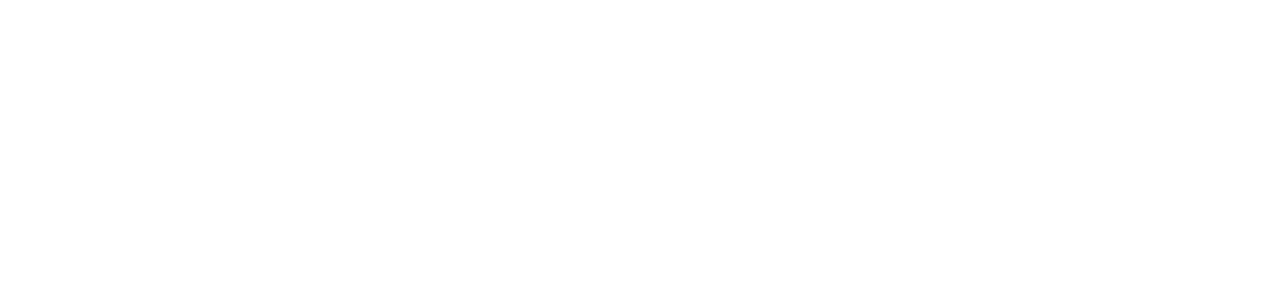
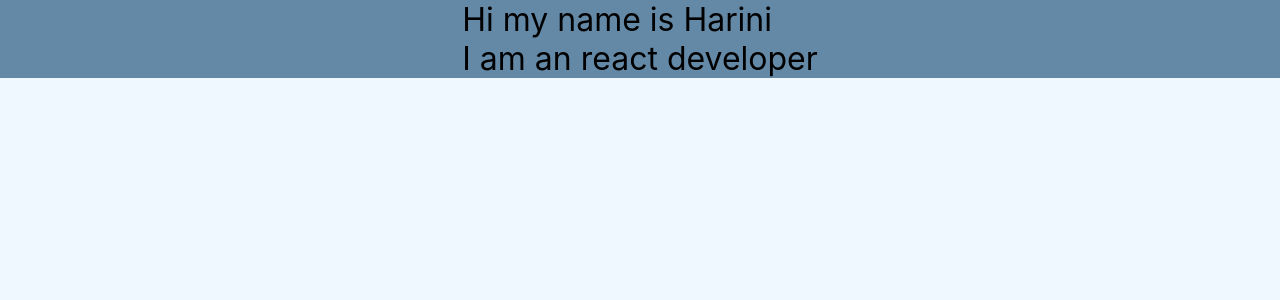
Before and after one commit to harini24/Life-folio, a React (Create React App) app: page / in a window 1280 px wide. Shown: the top 300 px of the page. Built offline with nearby package versions, Linux system fonts and the light colour scheme.

Commit message:
contains changes related to introduction

```diff
--- a/src/App.tsx
+++ b/src/App.tsx
@@ -1,5 +1,9 @@
+import { Introduction } from "./components/Introduction";
+
 function App() {
-  return <div className="app"></div>;
+  return <div className="app">
+    <Introduction/>
+  </div>;
 }
 
 export default App;
--- /dev/null
+++ b/src/components/Introduction/index.tsx
@@ -0,0 +1,28 @@
+import { styled, Box } from "@mui/material";
+import { StyleConstants } from "../../styles/StyleConstants";
+
+const IntroductionContainer = styled(Box)(() => ({
+  height: "100%",
+  width: "100%",
+  display: "flex",
+  alignItems: "center",
+  justifyContent: "center",
+  backgroundColor: "#6489a7",
+}));
+const IntroInfoWrapper = styled(Box)(({ theme }) => ({
+  fontSize: "2em",
+  [theme.breakpoints.down("sm")]: {
+    fontSize: "2em",
+    padding: 20,
+  },
+}));
+export const Introduction = () => {
+  return (
+    <IntroductionContainer>
+      <IntroInfoWrapper>
+        Hi my name is Harini
+        <br />I am an react developer
+      </IntroInfoWrapper>
+    </IntroductionContainer>
+  );
+};
--- a/src/index.css
+++ b/src/index.css
@@ -5,6 +5,8 @@
     sans-serif;
   -webkit-font-smoothing: antialiased;
   -moz-osx-font-smoothing: grayscale;
+  height: 100vh;
+  background-color: aliceblue;
 }
 
 code {
--- /dev/null
+++ b/src/styles/StyleConstants.tsx
@@ -0,0 +1,4 @@
+export enum StyleConstants {
+  WHITE_COLOR = "#ffffff",
+  APP_INTRO_GROUND = "#796180",
+}
```
